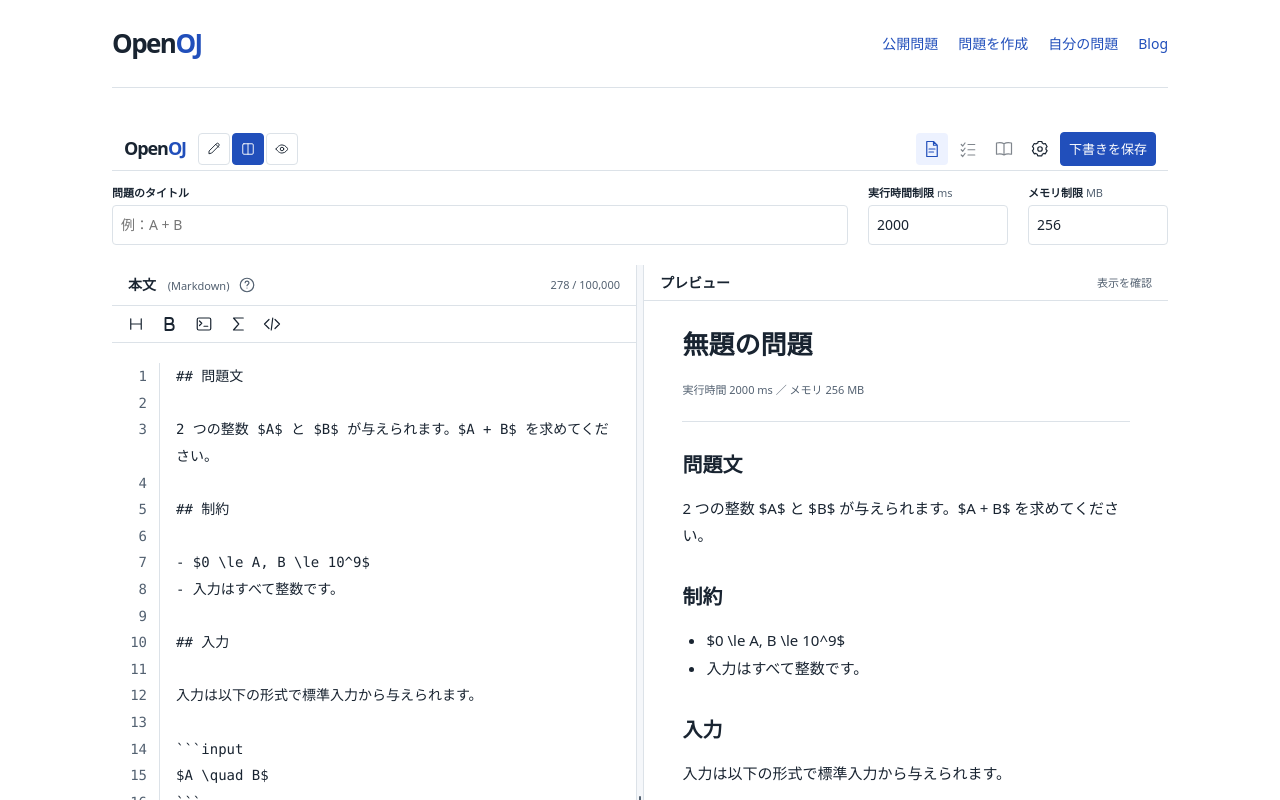
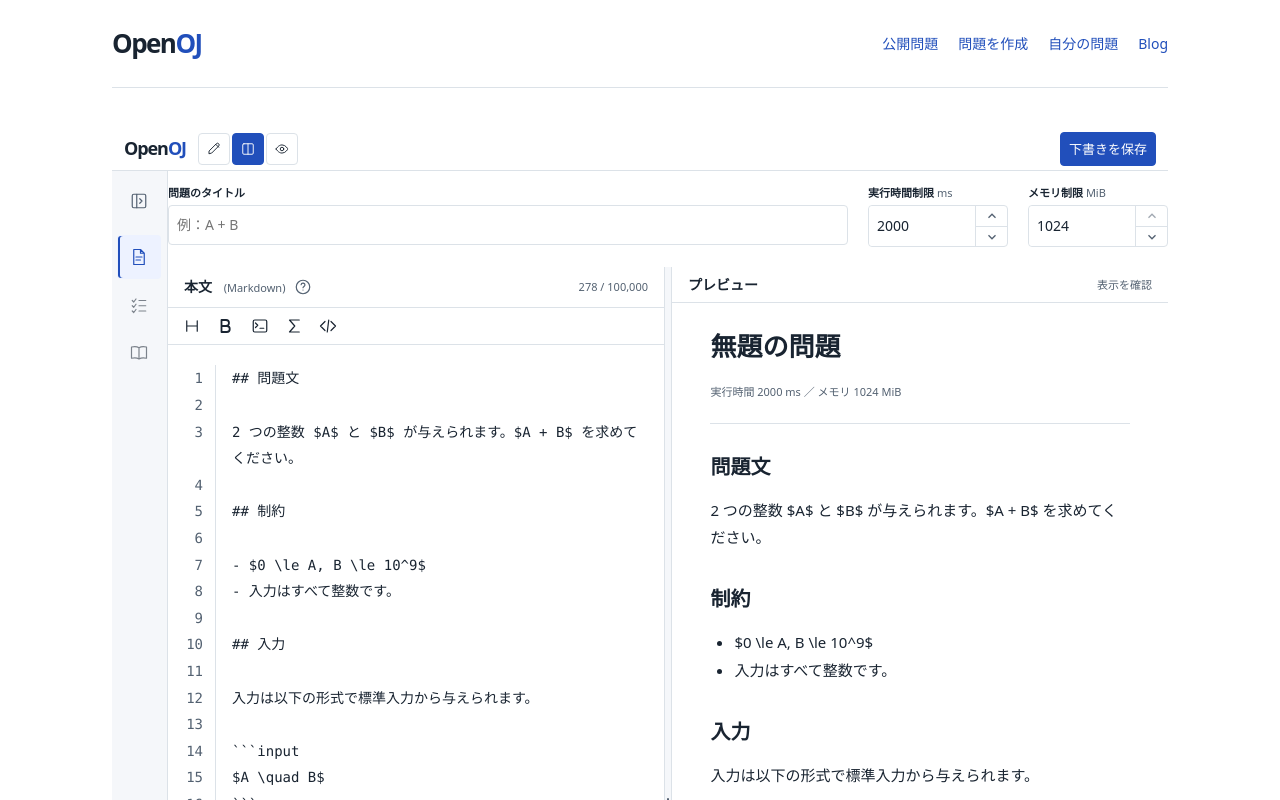
Before and after one commit to loop0919/judge, a Nuxt app in the folder web/: page /problems/new in a window 1280 px wide. Shown: the top 800 px of the page. Built offline with nearby package versions, Linux system fonts and the light colour scheme; what @mdit/plugin-katex would draw is missing.

Commit message:
feat: 問題作成のサイドバーと制限値入力を改善

```diff
--- a/web/app/assets/css/editor.css
+++ b/web/app/assets/css/editor.css
@@ -171,3 +171,44 @@
 .split-handle:hover, .split-handle:focus-visible, .is-resizing .split-handle { background: var(--color-accent-soft); }
 .split-handle:focus-visible { outline: 2px solid var(--color-accent); outline-offset: -2px; }
 .author-workspace.is-resizing, .author-workspace.is-resizing * { cursor: col-resize; user-select: none; }
+
+/* Collapsible section navigation; the existing editor remains the workspace. */
+.author-body { display: flex; position: relative; flex: 1; min-height: 0; min-width: 0; }
+.editor-main { display: flex; flex-direction: column; flex: 1; min-height: 0; min-width: 0; }
+.editor-sidebar { display: flex; flex-direction: column; flex: 0 0 56px; width: 56px; min-height: 0; padding: 8px 5px; border-right: 1px solid var(--color-line); background: var(--color-surface); color: var(--color-ink); overflow-y: auto; }
+.editor-sidebar-toggle, .editor-sidebar-item { display: flex; align-items: center; gap: 10px; min-height: 44px; width: 44px; padding: 10px 12px; flex-shrink: 0; border-color: transparent; background: transparent; text-align: left; }
+.editor-sidebar .editor-icon { flex-shrink: 0; }
+.editor-sidebar-label { display: none; }
+.editor-sidebar-toggle { margin-bottom: 12px; color: var(--color-muted); }
+.editor-section-nav { display: flex; flex: 1; flex-direction: column; gap: 4px; min-height: 200px; }
+.editor-sidebar-item:last-child { margin-top: auto; }
+.editor-sidebar-item[aria-current="page"] { background: var(--color-accent-soft); color: var(--color-accent); box-shadow: inset 2px 0 var(--color-accent); font-weight: 600; }
+.editor-sidebar .editor-button:focus-visible { outline-offset: -3px; }
+.editor-sidebar .editor-button:disabled { transform: none; }
+.author-body[data-sidebar-expanded="true"] .editor-sidebar { flex-basis: 184px; width: 184px; }
+.author-body[data-sidebar-expanded="true"] .editor-sidebar-label { display: inline; }
+.author-body[data-sidebar-expanded="true"] .editor-sidebar-item { width: 100%; }
+@media (hover: hover) {
+  .editor-sidebar .editor-button:hover:not(:disabled) { background: var(--color-accent-soft); color: var(--color-accent); }
+}
+@media (max-width: 59.999rem) {
+  .author-body[data-sidebar-expanded="true"] { padding-left: 56px; }
+  .author-body[data-sidebar-expanded="true"] .editor-sidebar { position: absolute; inset: 0 auto 0 0; z-index: 10; }
+  .editor-main .author-fields { grid-template-columns: repeat(2, minmax(0, 1fr)); }
+  .editor-main .title-field { grid-column: 1 / -1; }
+}
+
+/* Validation stays with the field heading, above the input. */
+.field-heading { display: flex; align-items: baseline; flex-wrap: wrap; gap: 2px 8px; margin-bottom: 2px; min-width: 0; }
+.author-fields .field-heading label { margin: 0; flex-shrink: 0; }
+.source-heading-label { flex-wrap: wrap; min-width: 0; }
+.source-heading-label > label, .source-heading-label > .source-guide-link { flex-shrink: 0; }
+.author-page .inline-field-error { margin: 0; padding: 0; max-height: none; color: var(--color-error); font-size: .6875rem; font-weight: 400; line-height: 1.5; overflow-wrap: anywhere; }
+
+.author-fields select { width: 100%; min-width: 0; min-height: 36px; padding: 6px 8px; border: 1px solid var(--color-line); border-radius: 4px; font: inherit; font-size: .875rem; color: var(--color-ink); background: var(--color-paper); cursor: pointer; }
+.author-fields select:focus-visible { outline: 3px solid var(--color-accent); outline-offset: 3px; }
+@media (hover: hover) { .author-fields select:hover:not(:disabled) { border-color: var(--color-muted); } }
+@media (max-width: 39.999rem) { .author-fields select { font-size: 1rem; } }
+
+.limit-field-label { font-size: .6875rem; font-weight: 600; }
+.limit-field-label > span { font-weight: 400; color: var(--color-muted); }
--- /dev/null
+++ b/web/app/components/LimitStepper.vue
@@ -0,0 +1,69 @@
+<script setup lang="ts">
+const props = defineProps<{ id: string, modelValue: string, options: number[], defaultValue: number, step?: number, label: string, labelledby: string, disabled?: boolean }>()
+const emit = defineEmits<{ 'update:modelValue': [value: string] }>()
+const text = ref(props.modelValue)
+const focused = ref(false)
+const minimum = computed(() => props.options[0]!)
+const maximum = computed(() => props.options[props.options.length - 1]!)
+watch(() => props.modelValue, value => { if (!focused.value) text.value = value })
+function normalize(raw: string) {
+  const value = raw.trim() ? Number(raw) : props.defaultValue
+  const step = props.step ?? 1
+  return Math.max(minimum.value, Math.min(maximum.value, Math.round((Number.isFinite(value) ? value : props.defaultValue) / step) * step))
+}
+function update(event: Event) {
+  text.value = (event.target as HTMLInputElement).value
+  // Keep autosave and previews valid while allowing intermediate text during typing.
+  emit('update:modelValue', String(normalize(text.value)))
+}
+function commit() {
+  text.value = String(normalize(text.value))
+  emit('update:modelValue', text.value)
+}
+function blur() {
+  commit()
+  focused.value = false
+}
+function move(direction: number) {
+  if (props.disabled) return
+  const current = normalize(text.value)
+  const value = direction > 0
+    ? props.options.find(value => value > current) ?? maximum.value
+    : [...props.options].reverse().find(value => value < current) ?? minimum.value
+  text.value = String(value)
+  emit('update:modelValue', text.value)
+}
+function onKey(event: KeyboardEvent) {
+  if (event.isComposing) return
+  if (event.key === 'ArrowUp' || event.key === 'ArrowDown') {
+    event.preventDefault()
+    move(event.key === 'ArrowUp' ? 1 : -1)
+  } else if (event.key === 'Enter' || ((event.ctrlKey || event.metaKey) && event.key.toLowerCase() === 's')) {
+    commit()
+  }
+}
+</script>
+
+<template>
+  <div class="limit-stepper" :aria-disabled="disabled">
+    <input :id="id" class="limit-stepper-value" type="text" inputmode="numeric" role="spinbutton" :value="text" :placeholder="String(defaultValue)" :disabled="disabled" :aria-labelledby="labelledby" :aria-valuenow="Number(modelValue)" :aria-valuemin="minimum" :aria-valuemax="maximum" @focus="focused = true" @input="update" @blur="blur" @keydown="onKey">
+    <div class="limit-stepper-buttons">
+      <button type="button" :aria-label="`${label}を増やす`" :disabled="disabled || Number(modelValue) >= maximum" @click="move(1)"><svg viewBox="0 0 16 16" aria-hidden="true"><path d="m4 10 4-4 4 4" /></svg></button>
+      <button type="button" :aria-label="`${label}を減らす`" :disabled="disabled || Number(modelValue) <= minimum" @click="move(-1)"><svg viewBox="0 0 16 16" aria-hidden="true"><path d="m4 6 4 4 4-4" /></svg></button>
+    </div>
+  </div>
+</template>
+
+<style scoped>
+.limit-stepper { display: flex; align-items: stretch; justify-content: space-between; min-height: 40px; border: 1px solid var(--color-line); border-radius: 4px; background: var(--color-paper); color: var(--color-ink); font-size: .875rem; }
+.limit-stepper .limit-stepper-value { width: 100%; min-width: 0; align-self: stretch; padding: 6px 8px; border: 0; border-radius: 4px 0 0 4px; font-variant-numeric: tabular-nums; }
+.limit-stepper-buttons { display: flex; flex-direction: column; width: 32px; flex-shrink: 0; border-left: 1px solid var(--color-line); }
+.limit-stepper button { display: grid; place-items: center; flex: 1; min-height: 20px; padding: 0; border: 0; background: transparent; color: var(--color-muted); cursor: pointer; }
+.limit-stepper button + button { border-top: 1px solid var(--color-line); }
+.limit-stepper svg { width: 14px; height: 14px; fill: none; stroke: currentColor; stroke-width: 1.5; }
+.limit-stepper .limit-stepper-value:focus-visible, .limit-stepper button:focus-visible { outline: 2px solid var(--color-accent); outline-offset: -2px; }
+.limit-stepper button:active:not(:disabled) { background: var(--color-accent-soft); color: var(--color-accent); }
+.limit-stepper[aria-disabled="true"] { opacity: .55; }
+@media (hover: hover) { .limit-stepper button:hover:not(:disabled) { background: var(--color-accent-soft); color: var(--color-accent); } }
+@media (pointer: coarse) { .limit-stepper-buttons { width: 44px; } .limit-stepper button { min-height: 32px; } }
+</style>
--- a/web/app/pages/problems/[id].vue
+++ b/web/app/pages/problems/[id].vue
@@ -34,7 +34,7 @@ useHead(() => ({ link: [{ rel: 'canonical', href: canonical.value }] }))
       <h1>{{ problem.title }}</h1>
       <dl class="limits">
         <div><dt>実行時間制限</dt><dd>{{ problem.timeLimitMs / 1000 }} 秒</dd></div>
-        <div><dt>メモリ制限</dt><dd>{{ problem.memoryLimitMb }} MB</dd></div>
+        <div><dt>メモリ制限</dt><dd>{{ problem.memoryLimitMb }} MiB</dd></div>
       </dl>
     </header>
     <div class="problem-layout">
--- a/web/app/pages/problems/new.vue
+++ b/web/app/pages/problems/new.vue
@@ -8,7 +8,11 @@ const route = useRoute()
 const router = useRouter()
 const draftId = ref('')
 useSeoMeta({ title: '問題を作成 | OpenOJ', robots: 'noindex, nofollow' })
-const draft = reactive({ title: '', markdown: initialProblemMarkdown, timeLimitMs: '2000', memoryLimitMb: '256' })
+const draft = reactive({ title: '', markdown: initialProblemMarkdown, timeLimitMs: '2000', memoryLimitMb: '1024' })
+const timeLimitOptions = Array.from({ length: 50 }, (_, index) => (index + 1) * 100)
+const memoryLimitPresets = [64, 128, 256, 512, 1024]
+// Keep in-range memory limits from older drafts selectable.
+const memoryLimitOptions = computed(() => [...new Set([...memoryLimitPresets, Number(draft.memoryLimitMb)])].sort((a, b) => a - b))
 const ready = ref(false)
 const mode = ref<'edit' | 'split' | 'preview'>('split')
 const workspace = ref<HTMLElement>()
@@ -50,12 +54,13 @@ const leaveDialog = ref<HTMLDialogElement>()
 const leaveError = ref('')
 const manageDialog = ref<HTMLDialogElement>()
 const managing = ref(false)
+const sidebarExpanded = ref(false)
 const confirmingDelete = ref(false)
 const deleteError = ref('')
 let deleted = false
 let resolveLeave: ((leave: boolean) => void) | undefined
 const showErrors = ref(false)
-const touched = reactive({ title: false, markdown: false, timeLimitMs: false, memoryLimitMb: false })
+const touched = reactive({ title: false, markdown: false })
 const errors = computed(() => draftErrors(draft))
 const editor = ref<HTMLTextAreaElement>()
 const renderedSource = ref(draft.markdown)
@@ -119,9 +124,14 @@ onMounted(() => {
     if (requestedId && !entry) throw new Error('Missing draft')
     if (entry) {
       Object.assign(draft, entry.draft)
+      const restoredErrors = draftErrors(draft)
+      draft.timeLimitMs = restoredErrors.timeLimitMs ? '2000' : String(Number(draft.timeLimitMs))
+      draft.memoryLimitMb = restoredErrors.memoryLimitMb ? '1024' : String(Number(draft.memoryLimitMb))
       draftId.value = entry.id
       try { localStorage.setItem(activeDraftKey, entry.id) } catch { /* Opening remains possible without updating the recent draft. */ }
-      status.value = 'このブラウザーの下書きを復元しました'
+      status.value = restoredErrors.timeLimitMs || restoredErrors.memoryLimitMb
+        ? '下書きを復元しました。無効な制限値を標準値（2,000 ms / 1,024 MiB）に戻しました'
+        : 'このブラウザーの下書きを復元しました'
     } else {
       status.value = 'サンプルから書き始められます'
     }
@@ -258,15 +268,24 @@
       </div>
       <div class="author-actions">
         <div class="editor-save-actions">
-          <button type="button" class="editor-button editor-related-action" :aria-current="!managing ? 'page' : undefined" aria-label="問題文" title="問題文" @click="managing = false"><svg class="editor-icon" viewBox="0 0 24 24" aria-hidden="true"><path d="M14 2H5v20h14V7Zm0 0v5h5M8 12h8M8 16h6" /></svg></button>
-
-          <button type="button" class="editor-button editor-related-action" disabled aria-label="テストケース（準備中）" title="テストケース（準備中）"><svg class="editor-icon" viewBox="0 0 24 24" aria-hidden="true"><path d="m3 6 2 2 3-4m-5 9 2 2 3-4m-5 9 2 2 3-4M12 6h9M12 13h9M12 20h9" /></svg></button>
-          <button type="button" class="editor-button editor-related-action" disabled aria-label="解説（準備中）" title="解説（準備中）"><svg class="editor-icon" viewBox="0 0 24 24" aria-hidden="true"><path d="M12 5c-3-2-6-2-10-1v15c4-1 7-1 10 1 3-2 6-2 10-1V4c-4-1-7-1-10 1Zm0 0v15" /></svg></button>
-          <button type="button" class="editor-button editor-related-action" :disabled="!ready" :aria-current="managing ? 'page' : undefined" aria-label="問題管理" title="問題管理" @click="openManagement"><svg class="editor-icon" viewBox="0 0 24 24" aria-hidden="true"><path d="m9 3 .6-2h4.8l.6 2 2 1.2 2.1-.5 2.4 4.2-1.5 1.5v2.3l1.5 1.5-2.4 4.2-2.1-.5-2 1.2-.6 2H9l-.6-2-2-1.2-2.1.5-2.4-4.2 1.5-1.5V9.4L1.9 7.9l2.4-4.2 2.1.5Z" transform="translate(0 1)" /><circle cx="12" cy="12" r="3" /></svg></button>
         <button type="button" class="editor-button primary" :disabled="!ready" title="下書きを保存（Ctrl+S / ⌘S）" aria-keyshortcuts="Control+s Meta+s" @click="saveDraft(true)">下書きを保存</button>
         </div>
       </div>
     </header>
+    <div class="author-body" :data-sidebar-expanded="sidebarExpanded">
+      <aside class="editor-sidebar" aria-label="問題作成サイドバー">
+        <button type="button" class="editor-button editor-sidebar-toggle" :aria-expanded="sidebarExpanded" aria-controls="editor-section-nav" :aria-label="sidebarExpanded ? 'サイドバーを折りたたむ' : 'サイドバーを展開'" :title="sidebarExpanded ? 'サイドバーを折りたたむ' : 'サイドバーを展開'" @click="sidebarExpanded = !sidebarExpanded">
+          <svg class="editor-icon" viewBox="0 0 24 24" aria-hidden="true"><rect x="3" y="3" width="18" height="18" rx="2" /><path d="M9 3v18" /><path :d="sidebarExpanded ? 'm15 9-3 3 3 3' : 'm13 9 3 3-3 3'" /></svg>
+        </button>
+        <nav id="editor-section-nav" class="editor-section-nav" aria-label="問題作成メニュー">
+          <button type="button" class="editor-button editor-sidebar-item" :aria-current="!managing ? 'page' : undefined" aria-label="問題文" title="問題文" @click="managing = false"><svg class="editor-icon" viewBox="0 0 24 24" aria-hidden="true"><path d="M14 2H5v20h14V7Zm0 0v5h5M8 12h8M8 16h6" /></svg><span class="editor-sidebar-label">問題文</span></button>
+
+          <button type="button" class="editor-button editor-sidebar-item" disabled aria-label="テストケース（準備中）" title="テストケース（準備中）"><svg class="editor-icon" viewBox="0 0 24 24" aria-hidden="true"><path d="m3 6 2 2 3-4m-5 9 2 2 3-4m-5 9 2 2 3-4M12 6h9M12 13h9M12 20h9" /></svg><span class="editor-sidebar-label">テストケース</span></button>
+          <button type="button" class="editor-button editor-sidebar-item" disabled aria-label="解説（準備中）" title="解説（準備中）"><svg class="editor-icon" viewBox="0 0 24 24" aria-hidden="true"><path d="M12 5c-3-2-6-2-10-1v15c4-1 7-1 10 1 3-2 6-2 10-1V4c-4-1-7-1-10 1Zm0 0v15" /></svg><span class="editor-sidebar-label">解説</span></button>
+          <button type="button" class="editor-button editor-sidebar-item" :disabled="!ready" :aria-current="managing ? 'page' : undefined" aria-label="問題管理" title="問題管理" @click="openManagement"><svg class="editor-icon" viewBox="0 0 24 24" aria-hidden="true"><path d="m9 3 .6-2h4.8l.6 2 2 1.2 2.1-.5 2.4 4.2-1.5 1.5v2.3l1.5 1.5-2.4 4.2-2.1-.5-2 1.2-.6 2H9l-.6-2-2-1.2-2.1.5-2.4-4.2 1.5-1.5V9.4L1.9 7.9l2.4-4.2 2.1.5Z" transform="translate(0 1)" /><circle cx="12" cy="12" r="3" /></svg><span class="editor-sidebar-label">問題管理</span></button>
+        </nav>
+      </aside>
+      <div class="editor-main">
     <div class="editor-notices">
       <p v-if="storageError" class="editor-error" role="alert">{{ storageError }}</p>
       <noscript><p class="editor-error">編集と下書き保存には JavaScript を有効にしてください。</p></noscript>
@@ -274,24 +293,21 @@
     <div v-show="!managing" class="author-edit-content">
     <div class="author-fields">
       <div class="title-field">
-        <label for="problem-title">問題のタイトル</label>
+        <div class="field-heading"><label for="problem-title">問題のタイトル</label><span id="title-error" class="field-error inline-field-error" aria-live="polite">{{ showErrors || touched.title ? errors.title : '' }}</span></div>
         <input id="problem-title" v-model="draft.title" maxlength="120" placeholder="例：A + B" :disabled="!ready" :aria-invalid="(showErrors || touched.title) && !!errors.title" aria-describedby="title-error" @blur="touched.title = true">
-        <p id="title-error" class="field-error">{{ showErrors || touched.title ? errors.title : '' }}</p>
       </div>
       <div>
-        <label for="time-limit">実行時間制限 <span>ms</span></label>
-        <input id="time-limit" v-model="draft.timeLimitMs" inputmode="numeric" maxlength="6" :disabled="!ready" :aria-invalid="(showErrors || touched.timeLimitMs) && !!errors.timeLimitMs" aria-describedby="time-error" @blur="touched.timeLimitMs = true">
-        <p id="time-error" class="field-error">{{ showErrors || touched.timeLimitMs ? errors.timeLimitMs : '' }}</p>
+        <div class="field-heading"><span class="limit-field-label" id="time-limit-label">実行時間制限 <span>ms</span></span></div>
+        <LimitStepper id="time-limit" v-model="draft.timeLimitMs" :options="timeLimitOptions" :default-value="2000" :step="100" label="実行時間制限" labelledby="time-limit-label" :disabled="!ready" />
       </div>
       <div>
-        <label for="memory-limit">メモリ制限 <span>MB</span></label>
-        <input id="memory-limit" v-model="draft.memoryLimitMb" inputmode="numeric" maxlength="5" :disabled="!ready" :aria-invalid="(showErrors || touched.memoryLimitMb) && !!errors.memoryLimitMb" aria-describedby="memory-error" @blur="touched.memoryLimitMb = true">
-        <p id="memory-error" class="field-error">{{ showErrors || touched.memoryLimitMb ? errors.memoryLimitMb : '' }}</p>
+        <div class="field-heading"><span class="limit-field-label" id="memory-limit-label">メモリ制限 <span>MiB</span></span></div>
+        <LimitStepper id="memory-limit" v-model="draft.memoryLimitMb" :options="memoryLimitOptions" :default-value="1024" label="メモリ制限" labelledby="memory-limit-label" :disabled="!ready" />
       </div>
     </div>
     <div ref="workspace" class="author-workspace" :class="{ 'is-resizing': resizing }" :data-mode="mode" :style="{ '--editor-left': `${splitPercent}fr`, '--editor-right': `${100 - splitPercent}fr` }">
       <section id="source-pane" class="source-pane" aria-label="Markdown 編集">
-        <div class="pane-heading"><div class="source-heading-label"><label for="problem-source">本文 <span>(Markdown)</span></label><NuxtLink class="source-guide-link" to="/blog/markdown-guide" target="_blank" rel="noopener noreferrer" aria-label="Markdown・数式の書き方" title="Markdown・数式の書き方"><svg class="editor-icon" viewBox="0 0 24 24" aria-hidden="true"><circle cx="12" cy="12" r="9" /><path d="M9.5 9a2.5 2.5 0 0 1 5 .5c0 1.5-2.5 2-2.5 3.5M12 16h.01" /></svg></NuxtLink></div><span>{{ draft.markdown.length.toLocaleString('en-US') }} / 100,000</span></div>
+        <div class="pane-heading"><div class="source-heading-label"><label for="problem-source">本文 <span>(Markdown)</span></label><NuxtLink class="source-guide-link" to="/blog/markdown-guide" target="_blank" rel="noopener noreferrer" aria-label="Markdown・数式の書き方" title="Markdown・数式の書き方"><svg class="editor-icon" viewBox="0 0 24 24" aria-hidden="true"><circle cx="12" cy="12" r="9" /><path d="M9.5 9a2.5 2.5 0 0 1 5 .5c0 1.5-2.5 2-2.5 3.5M12 16h.01" /></svg></NuxtLink><span id="source-error" class="field-error inline-field-error" aria-live="polite">{{ showErrors || touched.markdown ? errors.markdown : '' }}</span></div><span>{{ draft.markdown.length.toLocaleString('en-US') }} / 100,000</span></div>
         <div class="editor-toolbar" aria-label="記法を挿入">
           <button type="button" :disabled="!ready" @click="insertSnippet('\n## 見出し\n')" aria-label="見出し" title="見出し"><svg class="editor-icon" viewBox="0 0 24 24" aria-hidden="true"><path d="M5 5v14M19 5v14M5 12h14" /></svg></button>
           <button type="button" :disabled="!ready" @click="insertSnippet('**強調**')" aria-label="太字" title="太字"><svg class="editor-icon" viewBox="0 0 24 24" aria-hidden="true"><path stroke-width="2.4" d="M6 12h7a4 4 0 0 1 0 8H6V4h6a4 4 0 0 1 0 8" /></svg></button>
@@ -305,14 +321,13 @@
           </div>
         <textarea id="problem-source" ref="editor" v-model="draft.markdown" maxlength="100000" spellcheck="false" :disabled="!ready" :aria-invalid="(showErrors || touched.markdown) && !!errors.markdown" aria-describedby="source-error" @scroll="syncSource" @input="syncSource" @blur="touched.markdown = true" />
         </div>
-        <p id="source-error" class="field-error">{{ showErrors || touched.markdown ? errors.markdown : '' }}</p>
       </section>
       <div class="split-handle" role="separator" tabindex="0" aria-label="編集欄とプレビューの幅を調整" aria-orientation="vertical" aria-controls="source-pane preview-pane" :aria-valuenow="Math.round(splitPercent)" :aria-valuetext="`編集欄 ${Math.round(splitPercent)}%、プレビュー ${100 - Math.round(splitPercent)}%`" :aria-valuemin="30" :aria-valuemax="70" title="ドラッグで幅を調整・ダブルクリックで均等に戻す" @pointerdown="startResize" @pointermove="moveResize" @pointerup="stopResize" @pointercancel="stopResize" @lostpointercapture="resizing = false" @keydown="resizeWithKeyboard" @dblclick="setSplit(50)" />
       <section id="preview-pane" class="preview-pane" aria-label="問題のプレビュー">
         <div class="pane-heading"><h2>プレビュー</h2><span>表示を確認</span></div>
         <div class="preview-document">
           <p class="preview-title">{{ draft.title || '無題の問題' }}</p>
-          <p class="preview-limits">実行時間 {{ draft.timeLimitMs || '—' }} ms ／ メモリ {{ draft.memoryLimitMb || '—' }} MB</p>
+          <p class="preview-limits">実行時間 {{ draft.timeLimitMs || '—' }} ms ／ メモリ {{ draft.memoryLimitMb || '—' }} MiB</p>
           <ProblemMarkdown v-if="renderedSource.trim()" :source="renderedSource" />
           <p v-else class="muted">本文を書くと、ここにプレビューが表示されます。</p>
         </div>
@@ -328,6 +343,8 @@
         <section class="management-row"><div><h2>問題の削除</h2><p>このブラウザーの下書きを削除します。この操作は取り消せません。</p></div><button type="button" class="editor-button danger" @click="openDeleteConfirmation">問題を削除</button></section>
       </div>
     </section>
+      </div>
+    </div>
     <div class="draft-status"><span role="status">{{ status }}</span><span>このブラウザーの下書き・非公開</span></div>
   </div>
 </template>
--- a/web/app/utils/problem-draft.ts
+++ b/web/app/utils/problem-draft.ts
@@ -15,8 +15,8 @@ export function draftErrors(draft: ProblemDraft) {
   return {
     title: draft.title.trim() ? '' : '問題のタイトルを入力してください。',
     markdown: draft.markdown.trim() ? '' : '問題の本文を入力してください。',
-    timeLimitMs: Number.isInteger(time) && time >= 1 && time <= 600_000 ? '' : '1〜600,000 ms の整数を入力してください。',
-    memoryLimitMb: Number.isInteger(memory) && memory >= 1 && memory <= 65_536 ? '' : '1〜65,536 MB の整数を入力してください。',
+    timeLimitMs: Number.isInteger(time) && time >= 100 && time <= 5000 && time % 100 === 0 ? '' : '100〜5,000 ms の範囲で100 ms刻みの値を選んでください。',
+    memoryLimitMb: Number.isInteger(memory) && memory >= 64 && memory <= 1024 ? '' : '64〜1,024 MiB の整数を選んでください。',
   }
 }
 
```
Also changed, not shown: 2 other files (tests, documents, lock files or other folders).
